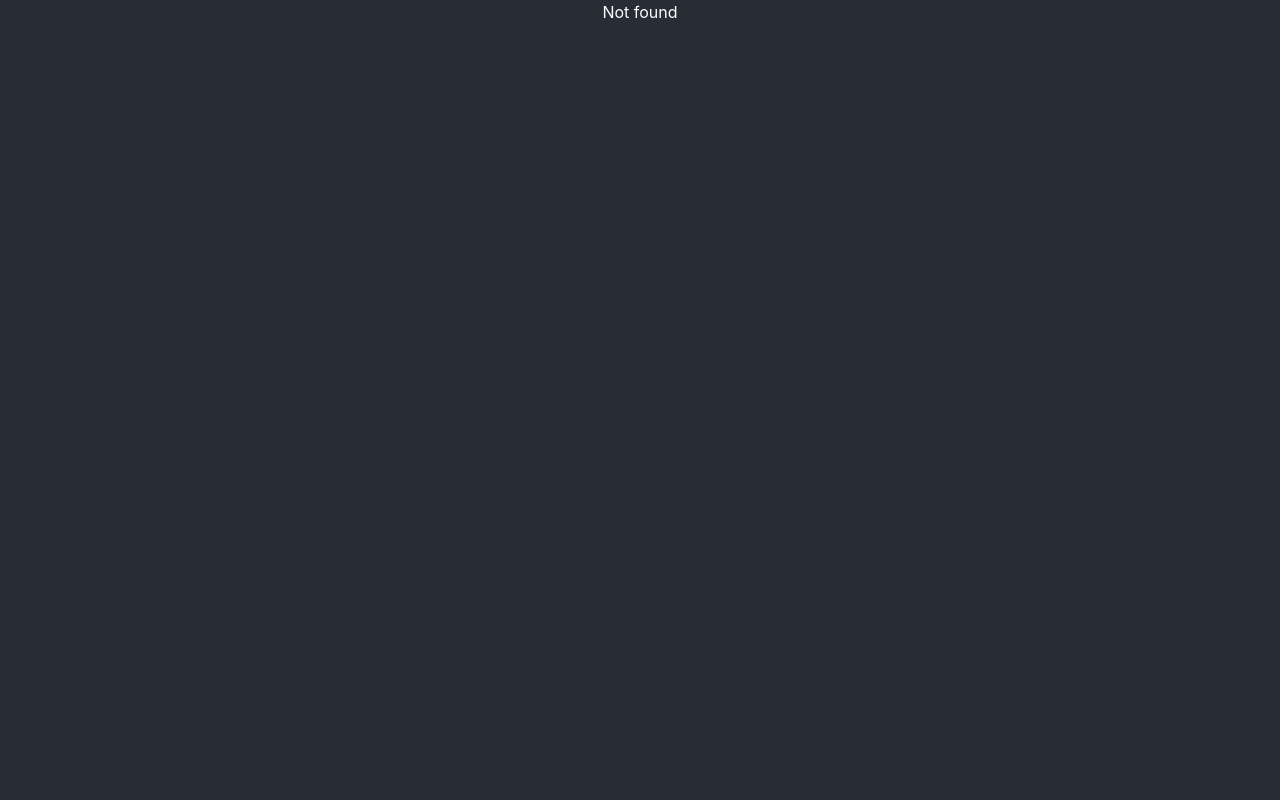
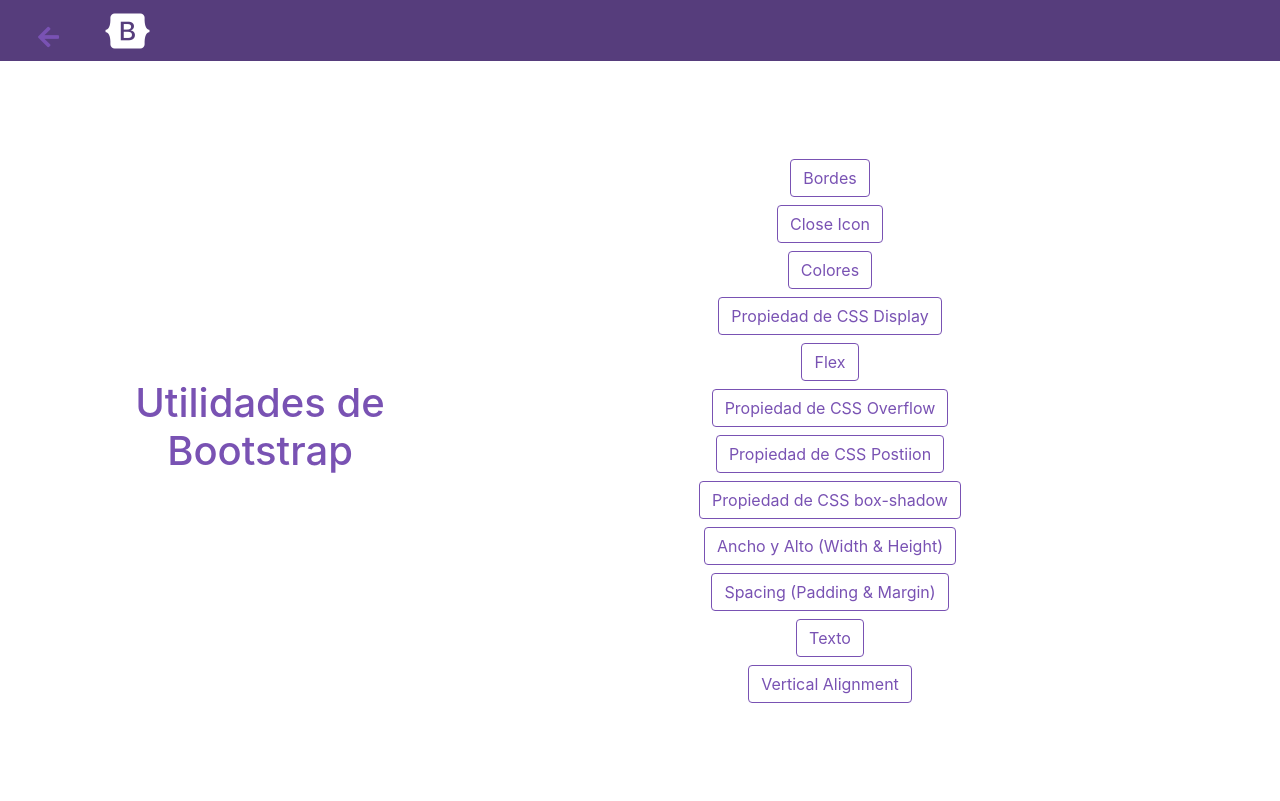
Before and after one commit to shaaiii/cursos-5to-tic, a React (Create React App) app: page /des-web/bootstrap-utils in a window 1280 px wide. Built offline with nearby package versions, Linux system fonts and the light colour scheme.

Commit message:
Added Bootstrap utilities

```diff
--- a/src/App.js
+++ b/src/App.js
@@ -6,7 +6,7 @@ import './styles.scss'
 import Home from './components/Home';
 
 // Desarrollo Web
-import { DesarrolloWeb, Clase2 as DesWebClase2, Git } from './components/desarrollo-web/DesarrolloWeb';
+import { DesarrolloWeb, Clase2 as DesWebClase2, Git, BootstrapUtils } from './components/desarrollo-web/DesarrolloWeb';
 
 // Sistemas Operativos 2
 import { SistemasOperativos, Clase3Repaso, ElShell, BasicCommands, TrabajoBasicCommands } from './components/sistemas-operativos/SistemasOperativos';
@@ -27,6 +27,7 @@ class App extends Component {
             <Route exact path='/des-web' component={DesarrolloWeb} />
             <Route path='/des-web/clase2' component={DesWebClase2}/>
             <Route path='/des-web/git' component={Git} />
+            <Route path='/des-web/bootstrap-utils' component={BootstrapUtils} />
 
             {/* Sistemas Operativos 2 */}
             <Route exact path='/ss-oo' component={SistemasOperativos} />
--- /dev/null
+++ b/src/components/desarrollo-web/BootstrapUtils.js
@@ -0,0 +1,129 @@
+import React from 'react';
+
+import BackButton from '../BackButton'
+
+import './BootstrapUtils.scss';
+
+class BootstrapUtils extends React.Component {
+
+  backTo = () => {
+    return this.props.history.push('/des-web')
+  }
+
+  render() {
+
+    return (
+
+      <div className='bootstrap-utils-container'>
+
+        <header className='pb-2'>
+          <BackButton to={this.backTo} />
+          <a href='https://getbootstrap.com/' target='_blank' rel='noopener noreferrer'>
+            <i id='bootstrap-icon' class="fab fa-bootstrap"></i>
+          </a>
+        </header>
+        <section>
+          <div className='container'>
+
+            <div className='row align-items-center'>
+              <div className='col-12 col-lg-4'>
+                <h1>Utilidades de Bootstrap</h1>
+              </div>
+
+              <div className='col-12 col-lg-8'>
+                <div className='row align-items-center justify-content-center'>
+                  <div className='col-8'>
+                    <a
+                      href='https://getbootstrap.com/docs/4.3/utilities/borders/'
+                      target='_blank' rel='noopener noreferrer' className='btn btn-outline-custom mt-2'>Bordes</a>
+                  </div>
+                </div>
+                <div className='row align-items-center justify-content-center'>
+                  <div className='col-8'>
+                    <a
+                      href='https://getbootstrap.com/docs/4.3/utilities/close-icon/'
+                      target='_blank' rel='noopener noreferrer' className='btn btn-outline-custom mt-2'>Close Icon</a>
+                  </div>
+                </div>
+                <div className='row align-items-center justify-content-center'>
+                  <div className='col-8'>
+                    <a
+                      href='https://getbootstrap.com/docs/4.3/utilities/colors/'
+                      target='_blank' rel='noopener noreferrer' className='btn btn-outline-custom mt-2'>Colores</a>
+                  </div>
+                </div>
+                <div className='row align-items-center justify-content-center'>
+                  <div className='col-8'>
+                    <a
+                      href='https://getbootstrap.com/docs/4.3/utilities/display/'
+                      target='_blank' rel='noopener noreferrer' className='btn btn-outline-custom mt-2'>Propiedad de CSS Display</a>
+                  </div>
+                </div>
+                <div className='row align-items-center justify-content-center'>
+                  <div className='col-8'>
+                    <a
+                      href='https://getbootstrap.com/docs/4.3/utilities/flex/'
+                      target='_blank' rel='noopener noreferrer' className='btn btn-outline-custom mt-2'>Flex</a>
+                  </div>
+                </div>
+                <div className='row align-items-center justify-content-center'>
+                  <div className='col-8'>
+                    <a
+                      href='https://getbootstrap.com/docs/4.3/utilities/overflow/'
+                      target='_blank' rel='noopener noreferrer' className='btn btn-outline-custom mt-2'>Propiedad de CSS Overflow</a>
+                  </div>
+                </div>
+                <div className='row align-items-center justify-content-center'>
+                  <div className='col-8'>
+                    <a
+                      href='https://getbootstrap.com/docs/4.3/utilities/position/'
+                      target='_blank' rel='noopener noreferrer' className='btn btn-outline-custom mt-2'>Propiedad de CSS Postiion</a>
+                  </div>
+                </div>
+                <div className='row align-items-center justify-content-center'>
+                  <div className='col-8'>
+                    <a
+                      href='https://getbootstrap.com/docs/4.3/utilities/shadows/'
+                      target='_blank' rel='noopener noreferrer' className='btn btn-outline-custom mt-2'>Propiedad de CSS box-shadow</a>
+                  </div>
+                </div>
+                <div className='row align-items-center justify-content-center'>
+                  <div className='col-8'>
+                    <a
+                      href='https://getbootstrap.com/docs/4.3/utilities/sizing/'
+                      target='_blank' rel='noopener noreferrer' className='btn btn-outline-custom mt-2'>Ancho y Alto (Width & Height)</a>
+                  </div>
+                </div>
+                <div className='row align-items-center justify-content-center'>
+                  <div className='col-8'>
+                    <a
+                      href='https://getbootstrap.com/docs/4.3/utilities/spacing/'
+                      target='_blank' rel='noopener noreferrer' className='btn btn-outline-custom mt-2'>Spacing (Padding & Margin)</a>
+                  </div>
+                </div>
+                <div className='row align-items-center justify-content-center'>
+                  <div className='col-8'>
+                    <a
+                      href='https://getbootstrap.com/docs/4.3/utilities/text/'
+                      target='_blank' rel='noopener noreferrer' className='btn btn-outline-custom mt-2'>Texto</a>
+                  </div>
+                </div>
+                <div className='row align-items-center justify-content-center mb-2'>
+                  <div className='col-8'>
+                    <a
+                      href='https://getbootstrap.com/docs/4.3/utilities/vertical-align/'
+                      target='_blank' rel='noopener noreferrer' className='btn btn-outline-custom mt-2'>Vertical Alignment</a>
+                  </div>
+                </div>
+              </div>
+            </div>
+
+          </div>
+
+        </section>
+      </div>
+    )
+  }
+}
+
+export default BootstrapUtils;
--- /dev/null
+++ b/src/components/desarrollo-web/BootstrapUtils.scss
@@ -0,0 +1,39 @@
+$textBootstrapColor:#7952b3;
+
+.bootstrap-utils-container {
+  height: 100%;
+  background-color: #fff;
+  color: $textBootstrapColor;
+
+  header {
+    background-color: #563d7c;
+    text-align: left;
+    #bootstrap-icon {
+      margin-left: 1em;
+      color: white;
+      font-size: 40px;
+    }
+  }
+
+  .container {
+    .row {
+      height: calc(100vh - 60px);
+
+      .row {
+        height: auto;
+
+        .btn-outline-custom {
+          color: $textBootstrapColor;
+          border-color: $textBootstrapColor;
+          cursor: pointer;
+
+          &:hover {
+            color: #fff;
+            background-color: $textBootstrapColor;
+            border-color: $textBootstrapColor;
+          }
+        }
+      }
+    }
+  }
+}
--- a/src/components/desarrollo-web/DesarrolloWeb.js
+++ b/src/components/desarrollo-web/DesarrolloWeb.js
@@ -4,6 +4,9 @@ import { NavLink } from 'react-router-dom';
 import BackButton from '../BackButton';
 import Clase2 from './Clase2';
 import Git from './Git';
+import BootstrapUtils from './BootstrapUtils';
+
+import logoAnima from '../../assets/logo_anima_completo_oscuro.svg'
 
 import './DesarrolloWeb.scss';
 
@@ -16,14 +19,20 @@ class DesarrolloWeb extends React.Component {
   render() {
     return (
     <div className='des-web-container'>
+      <div className='background-img'></div>
+
       <div style={{textAlign: 'left'}}>
         <BackButton to={this.backTo} />
       </div>
-      <h2>Bienvenidas y Bienvenidos al curso de Desarrollo Web año 2019</h2>
-      <p>Si me quieren contactar pueden mandarme un mail a <a href='mailto:franciscocobas@anima.edu.uy' target='blank'>franciscocobas@anima.edu.uy</a></p>
-      <h3>Desarrollo del curso y temas</h3>
-      <div className='list-topics'>
-        <NavLink to='/des-web/git/'>Git y Github</NavLink>
+      <div className='content'>
+        <img id='logo-anima-completo' src={logoAnima} alt='Logo Anima' width='200px'></img>
+        <h2>Bienvenidas y Bienvenidos al curso de <span style={{color: '#0E6251', fontWeight: 'bold'}}>Desarrollo Web</span> año 2019</h2>
+        <p>Si me quieren contactar pueden mandarme un mail a <a href='mailto:franciscocobas@anima.edu.uy' target='blank'>franciscocobas@anima.edu.uy</a></p>
+        <h3>Desarrollo del curso y temas</h3>
+        <div className='list-topics'>
+          <NavLink to='/des-web/git/'>Git y Github</NavLink>
+          <NavLink to='/des-web/bootstrap-utils'>Bootstrap Utilities</NavLink>
+        </div>
       </div>
     </div>
     )
@@ -33,5 +42,6 @@ class DesarrolloWeb extends React.Component {
 export {
   DesarrolloWeb,
   Clase2,
-  Git
+  Git,
+  BootstrapUtils
 }
--- a/src/components/desarrollo-web/DesarrolloWeb.scss
+++ b/src/components/desarrollo-web/DesarrolloWeb.scss
@@ -1,17 +1,46 @@
 .des-web-container {
+
   height: 100vh;
-  background-color: #117864;
+  position: relative;
+  z-index: 0;
+  color: #581845;
+  background-color: white;
+
   a {
     color: #154360;
   }
+
+  .content {
+    border-radius: 7px;
+    padding: 1em 0 2em 0;
+    margin: 1em 4em;
+    background-color: rgba(88, 24, 69, 0.4);
+
+    #logo-anima-completo {
+      margin-bottom: 1em;
+    }
+  }
+
   .list-topics {
     a {
       font-size: 2em;
-      color: #78281F;
-
-      &:hover {
-        text-decoration: none;
-      }
+      color: #6E2C00;
+      display: block;
     }
   }
 }
+.background-img {
+
+  &::after {
+    content: '';
+    opacity: 0.3;
+    top: 0;
+    left: 0;
+    position: absolute;
+    z-index: -1;
+    background: url(https://img.freepik.com/free-vector/colorful-glass-pattern_1048-5491.jpg?size=338&ext=jpg);
+    width: 100%;
+    height: 100%;
+  }
+
+}
--- a/src/components/desarrollo-web/git/GitPages.js
+++ b/src/components/desarrollo-web/git/GitPages.js
@@ -92,7 +92,7 @@ function GitHome(props) {
     </header>
     <section id='que-es-git'>
       <div>
-        <img src='https://git-scm.com/images/logos/downloads/Git-Logo-2Color.png' alt='Logo Git' />
+        <a href='https://git-scm.com/' target='_blank'  rel='noopener noreferrer'><img src='https://git-scm.com/images/logos/downloads/Git-Logo-2Color.png' alt='Logo Git' /></a>
       </div>
       <div className='container'>
         <div className='row'>
@@ -111,7 +111,7 @@ function GitHome(props) {
       <div className='container'>
         <div className='row'>
           <div className='col-12 col-md-4'>
-            <img id='logo-github' src='https://i2.wp.com/www.globalemancipation.ngo/wp-content/uploads/2017/09/github-logo.png?ssl=1' alt='Logo GitHub' />
+            <a href='https://github.com/' target='_blank'  rel='noopener noreferrer'><img id='logo-github' src='https://i2.wp.com/www.globalemancipation.ngo/wp-content/uploads/2017/09/github-logo.png?ssl=1' alt='Logo GitHub' /></a>
           </div>
           <div className='col-12 col-md-8 git-description'>
             <p>Github es una plataforma y un programa de software de desarrollo colaborativo para alojar proyectos y que utiliza el sistema de control de versiones <b>Git</b>.</p>
```
Also changed, not shown: src/assets/logo_anima_completo_oscuro.svg (added).
